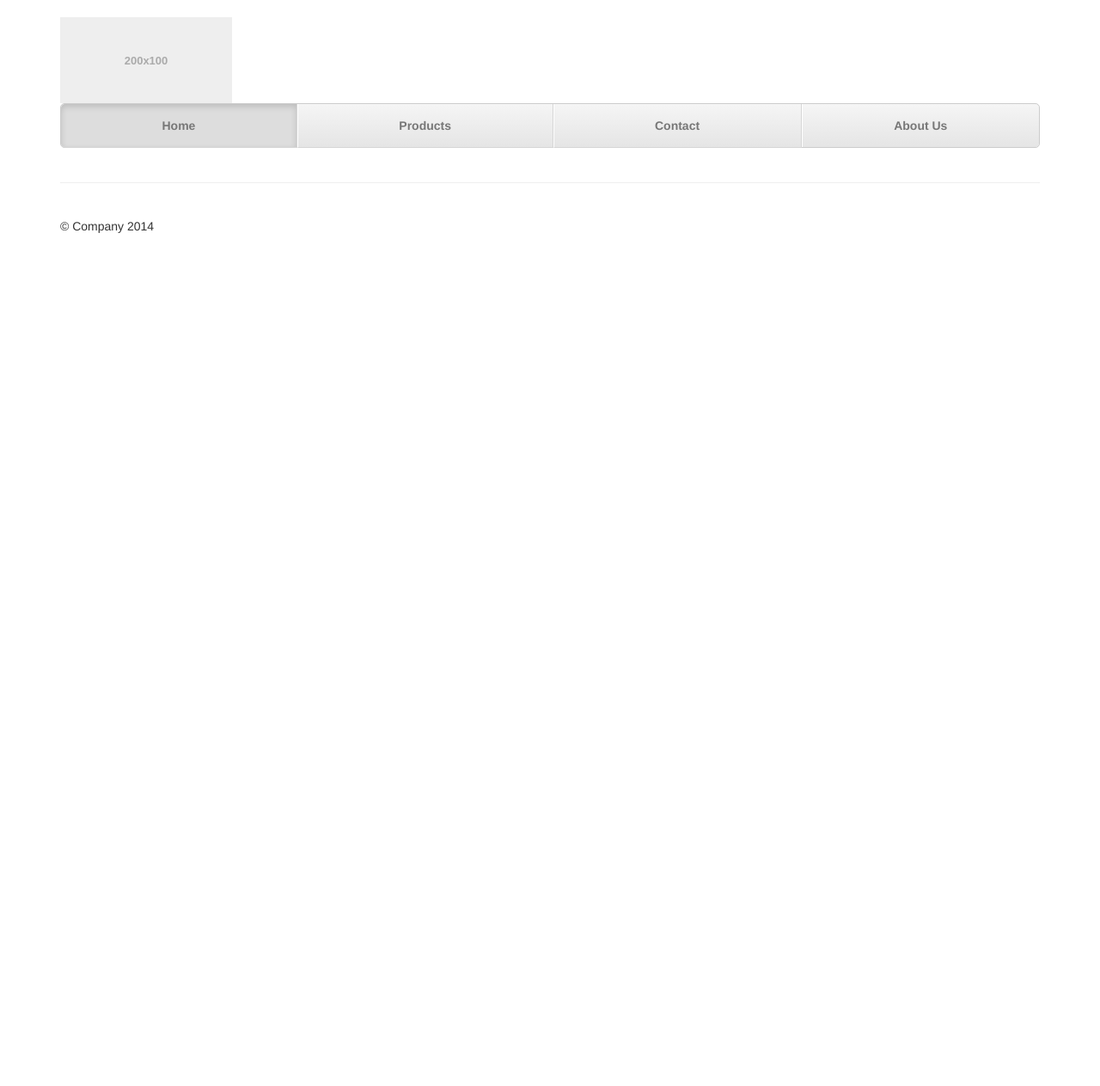
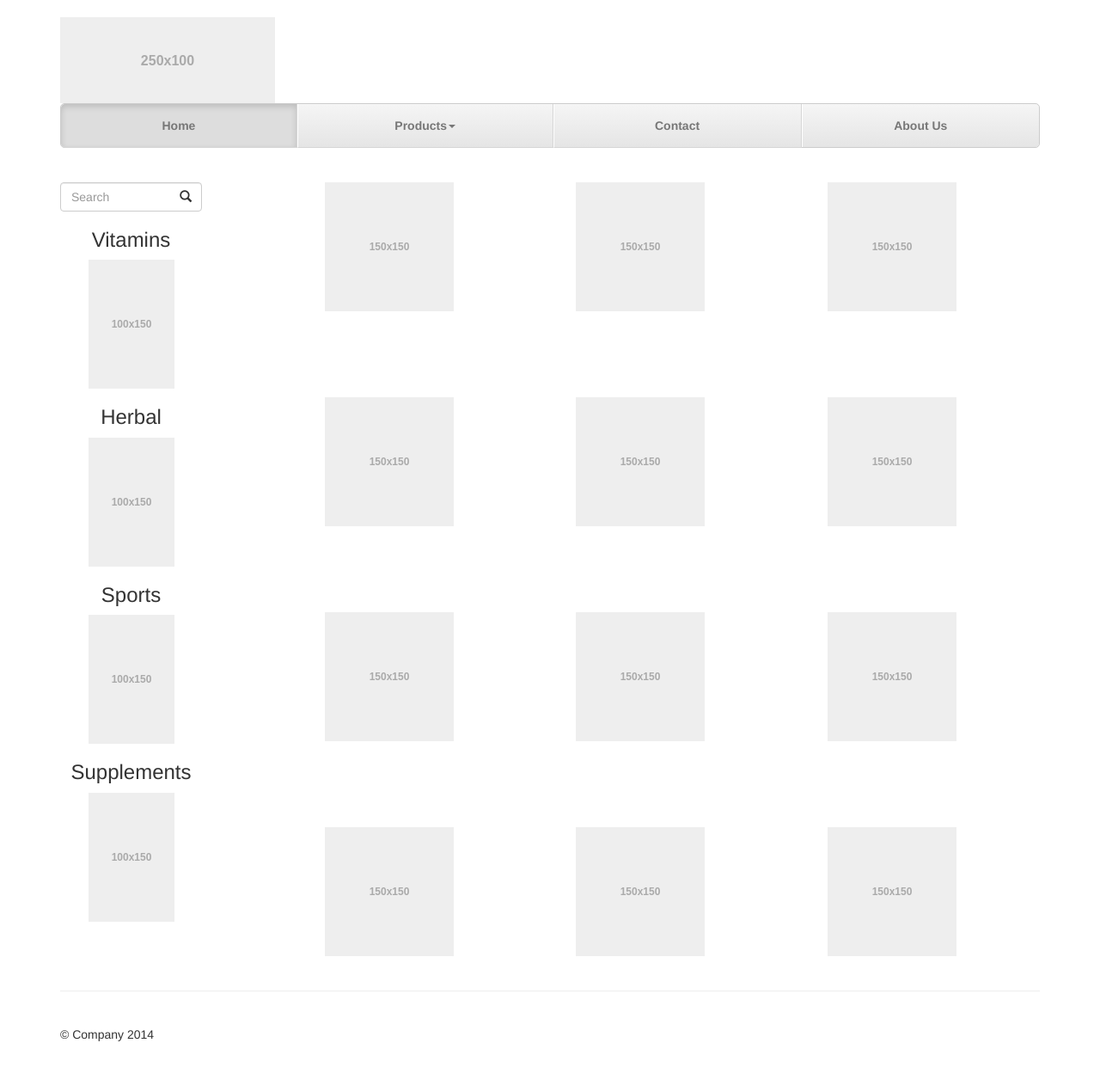
Before and after one commit to TheMaxKim/MerchantSite, a PHP site: page /index.html in a window 1280 px wide. Shown: the whole page at 86% size. Before the commit the page ends 271 px from the top, so only its background shows below. Run offline with PHP 8.4, Linux system fonts and the light colour scheme.

Commit message:
added products to the left, placeholder images in the main right area, and dropdown for products.

```diff
--- a/html/css/theme.css
+++ b/html/css/theme.css
@@ -86,3 +86,34 @@ body {
     padding-left: 0;
   }
 }
+
+.form-control {
+  padding-right: 30px;
+}
+
+.form-control + .glyphicon {
+  position: absolute;
+  right: 0;
+  padding: 8px 27px;
+}
+
+.dropdown-menu {
+  width: 100%;
+}
+
+.btn{
+ width: 100%;
+}
+
+.main {
+  text-align: center;
+}
+
+.col-md-3 {
+  text-align: right;
+}
+
+li{
+    display:table;
+    margin:0px auto 0px auto;
+}
--- a/html/index.html
+++ b/html/index.html
@@ -12,7 +12,7 @@
     <title>Store Site</title>
 
     <!-- Bootstrap core CSS -->
-    <link href="css/bootstrap.min.css" rel="stylesheet">
+    <link href="css/bootstrap.css" rel="stylesheet">
 
     <!-- Custom styles for this template -->
     <link href="css/theme.css" rel="stylesheet">
@@ -32,14 +32,94 @@
     <div class="container">
 
       <div class="masthead">
-        <img data-src="holder.js/200x100" alt="...">
+        <img data-src="holder.js/250x100" alt="...">
         <ul class="nav nav-justified">
           <li class="active"><a href="#">Home</a></li>
-          <li><a href="#">Products</a></li>
+          <li class="dropdown">
+            <a href="#" class="dropdown-toggle" data-toggle="dropdown">Products<b class="caret"></b></a>
+            <ul class="dropdown-menu">
+              <li><a href="#">Vitamins</a></li>
+              <li><a href="#">Herbal</a></li>
+              <li><a href="#">Sports</a></li>
+              <li><a href="#">Supplements</a></li>
+            </ul>
+          </li>
           <li><a href="#">Contact</a></li>
           <li><a href="#">About Us</a></li>
         </ul>
       </div>
+
+      <br></br>
+
+      <div class="main">
+        <div class="row">
+
+          <div class="col-md-2">
+            <input class="form-control" type="search" placeholder="Search" />
+            <span class="glyphicon glyphicon-search"></span>
+            <h3>Vitamins</h3>
+            <img data-src="holder.js/100x150" alt="...">
+            <h3>Herbal</h3>
+            <img data-src="holder.js/100x150" alt="...">
+            <h3>Sports</h3>
+            <img data-src="holder.js/100x150" alt="...">
+            <h3>Supplements</h3>
+            <img data-src="holder.js/100x150" alt="...">
+          </div>
+
+          <div class="col-md-3">
+            <img data-src="holder.js/150x150" alt="...">
+            <br></br>
+            <br></br>
+            <br></br>
+            <img data-src="holder.js/150x150" alt="...">
+            <br></br>
+            <br></br>
+            <br></br>
+            <img data-src="holder.js/150x150" alt="...">
+            <br></br>
+            <br></br>
+            <br></br>
+            <img data-src="holder.js/150x150" alt="...">
+          </div>
+
+          <div class="col-md-3">
+            <img data-src="holder.js/150x150" alt="...">
+            <br></br>
+            <br></br>
+            <br></br>
+            <img data-src="holder.js/150x150" alt="...">
+            <br></br>
+            <br></br>
+            <br></br>
+            <img data-src="holder.js/150x150" alt="...">
+            <br></br>
+            <br></br>
+            <br></br>
+            <img data-src="holder.js/150x150" alt="...">
+          </div>
+
+          <div class="col-md-3">
+            <img data-src="holder.js/150x150" alt="...">
+            <br></br>
+            <br></br>
+            <br></br>
+            <img data-src="holder.js/150x150" alt="...">
+            <br></br>
+            <br></br>
+            <br></br>
+            <img data-src="holder.js/150x150" alt="...">
+            <br></br>
+            <br></br>
+            <br></br>
+            <img data-src="holder.js/150x150" alt="...">
+          </div>
+
+
+        </div>
+      </div>
+
+
 
       <!-- Site footer -->
       <div class="footer">
@@ -52,7 +132,11 @@
     <!-- Bootstrap core JavaScript
     ================================================== -->
     <!-- Placed at the end of the document so the pages load faster -->
+
     <script src="js/holder.js"></script>
+    <script src="js/jquery-2.1.1.js"></script>
+    <script src="js/bootstrap.js"></script>
+    <script type="text/javascript"> $(document).ready(function () { $('.dropdown-toggle').dropdown(); }); </script>
 
   </body>
 </html>
```
Also changed, not shown: html/js/bootstrap.js.
